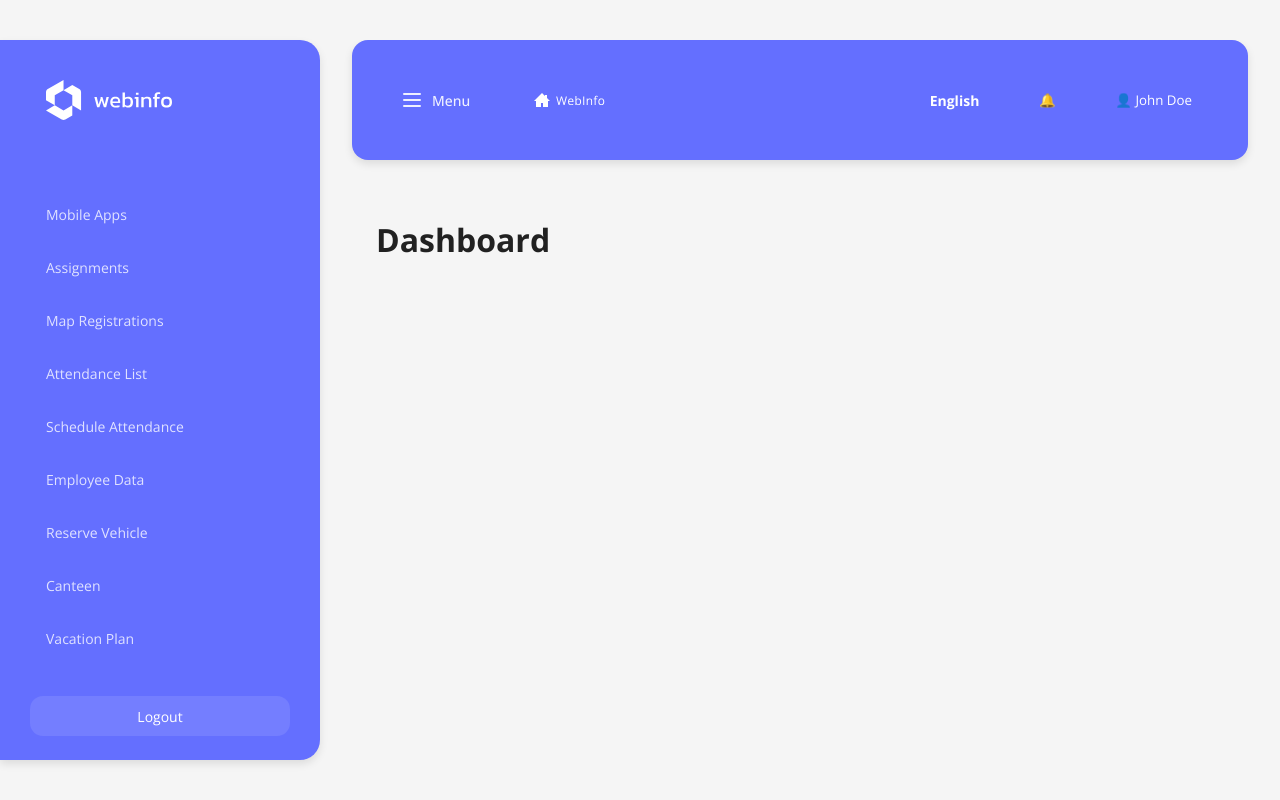
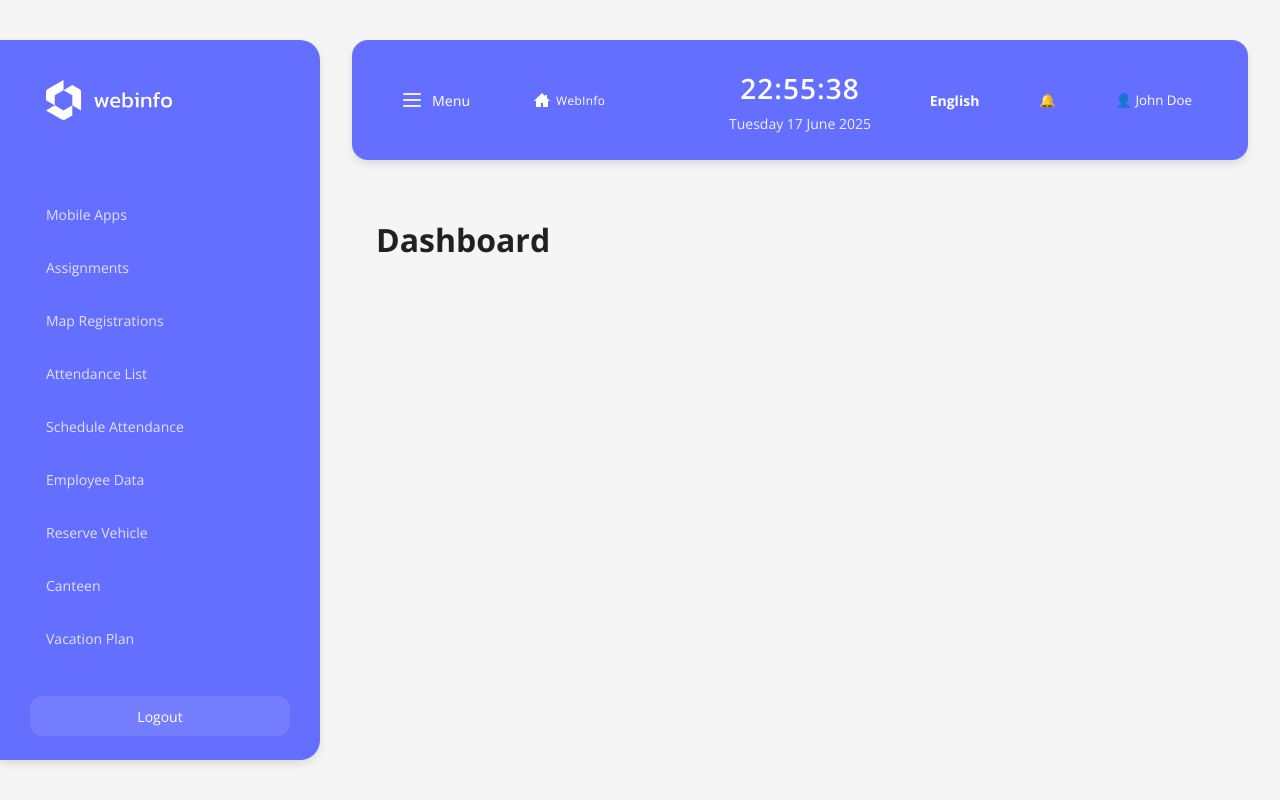
Before and after one commit to dominPS/Webinfo2, a React (Vite) app: page / in a window 1280 px wide. Built offline with nearby package versions, Linux system fonts and the light colour scheme.

Commit message:
feat: add digital clock component to topbar

```diff
--- a/index.html
+++ b/index.html
@@ -3,11 +3,10 @@
   <head>
     <meta charset="UTF-8" />
     <link rel="icon" type="image/svg+xml" href="/vite.svg" />
-    <meta name="viewport" content="width=device-width, initial-scale=1.0" />
-    <link rel="preconnect" href="https://fonts.googleapis.com" />
+    <meta name="viewport" content="width=device-width, initial-scale=1.0" />    <link rel="preconnect" href="https://fonts.googleapis.com" />
     <link rel="preconnect" href="https://fonts.gstatic.com" crossorigin />
     <link
-      href="https://fonts.googleapis.com/css2?family=Open+Sans:wght@400;500;600;700&display=swap"
+      href="https://fonts.googleapis.com/css2?family=Open+Sans:wght@400;500;600;700&family=Roboto:wght@300;400;500;700&display=swap"
       rel="stylesheet"
     />
     <title>LIGHT</title>
--- a/src/layouts/MainLayout.tsx
+++ b/src/layouts/MainLayout.tsx
@@ -6,6 +6,7 @@ import { Sidebar } from '@/features/navigation/Sidebar';
 import { LanguageSelector } from '@/shared/components/LanguageSelector';
 import { ReportsLogo } from '@/shared/components/ReportsLogo';
 import { TopMenu } from '@/shared/components/TopMenu';
+import { Clock } from '@/shared/components/Clock';
 
 const SIDEBAR_WIDTH = 320;
 const TOP_SPACING = 40;
@@ -35,6 +36,15 @@ const TopBar = styled.div`
   display: flex;
   align-items: center;
   justify-content: space-between;
+  position: relative;
+`;
+
+const TopBarCenter = styled.div`
+  position: absolute;
+  left: 50%;
+  transform: translateX(-50%);
+  display: flex;
+  align-items: center;
 `;
 
 const TopBarLeft = styled.div`
@@ -90,12 +100,14 @@ export const MainLayout = () => {
   return (
     <MainContainer>
       <Sidebar />
-      <ContentContainer>
-        <TopBar>
+      <ContentContainer>        <TopBar>
           <TopBarLeft>
             <TopMenu />
             <ReportsLogo />
           </TopBarLeft>
+          <TopBarCenter>
+            <Clock />
+          </TopBarCenter>
           <TopBarRight>
             <LanguageSelector />
             <NotificationButton title={t('header.notifications')}>
--- /dev/null
+++ b/src/shared/components/Clock.tsx
@@ -0,0 +1,62 @@
+import React, { useState, useEffect } from 'react';
+import styled from '@emotion/styled';
+
+const ClockContainer = styled.div`
+  display: flex;
+  flex-direction: column;
+  align-items: center;
+  color: white;
+  font-weight: 500;
+`;
+
+const TimeDisplay = styled.div`
+  font-size: 28px;
+  font-weight: 600;
+  letter-spacing: 1px;
+  margin-bottom: 4px;
+`;
+
+const DateDisplay = styled.div`
+  font-size: 14px;
+  opacity: 0.9;
+  font-weight: 400;
+`;
+
+export const Clock: React.FC = () => {
+  const [currentTime, setCurrentTime] = useState(new Date());
+
+  useEffect(() => {
+    const timer = setInterval(() => {
+      setCurrentTime(new Date());
+    }, 1000);
+
+    return () => clearInterval(timer);
+  }, []);
+
+  const formatTime = (date: Date) => {
+    return date.toLocaleTimeString('en-GB', {
+      timeZone: 'Europe/Berlin', // CET timezone
+      hour: '2-digit',
+      minute: '2-digit',
+      second: '2-digit',
+      hour12: false
+    });
+  };
+
+  const formatDate = (date: Date) => {
+    return date.toLocaleDateString('en-GB', {
+      timeZone: 'Europe/Berlin', // CET timezone
+      weekday: 'long',
+      year: 'numeric',
+      month: 'long',
+      day: 'numeric'
+    });
+  };
+
+  return (
+    <ClockContainer>
+      <TimeDisplay>{formatTime(currentTime)}</TimeDisplay>
+      <DateDisplay>{formatDate(currentTime)}</DateDisplay>
+    </ClockContainer>
+  );
+};
```
